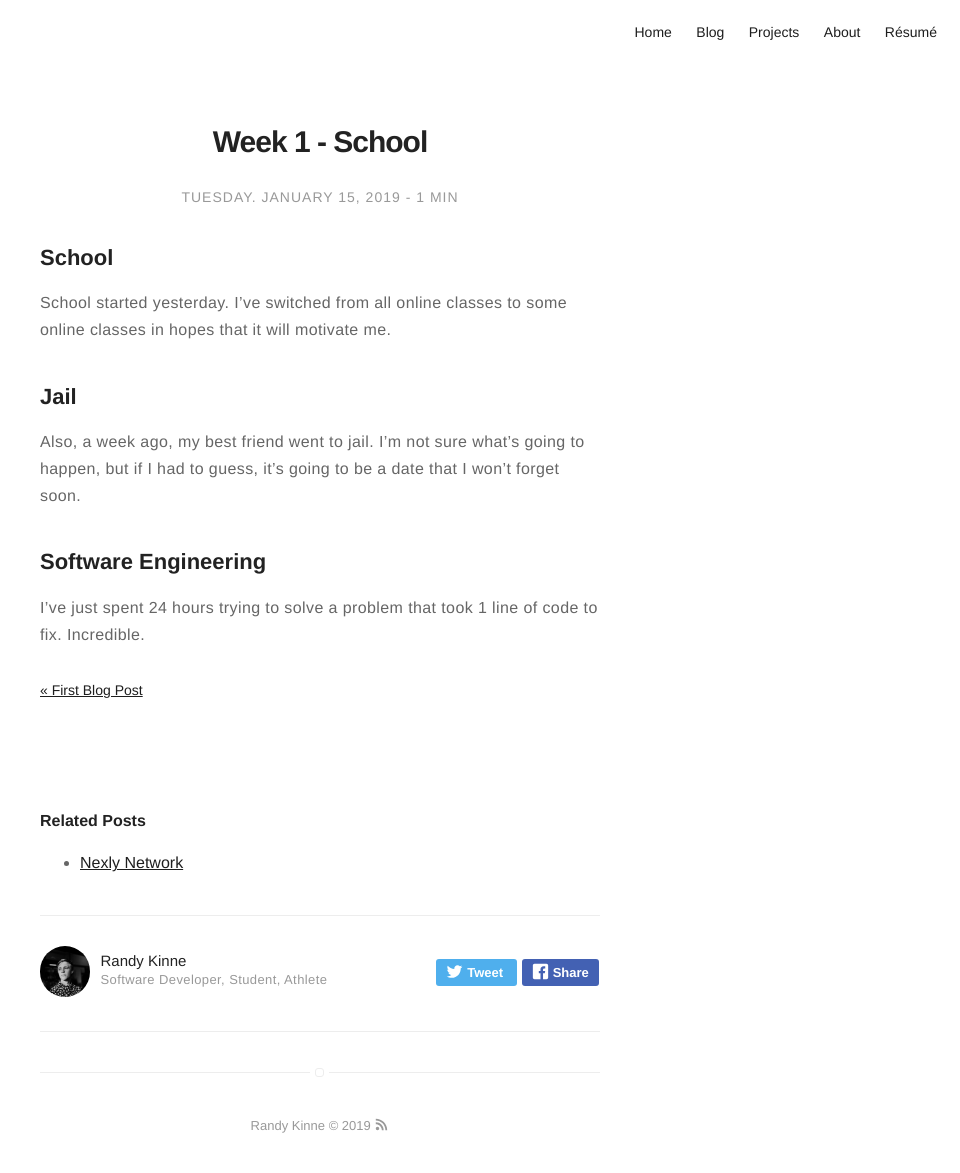
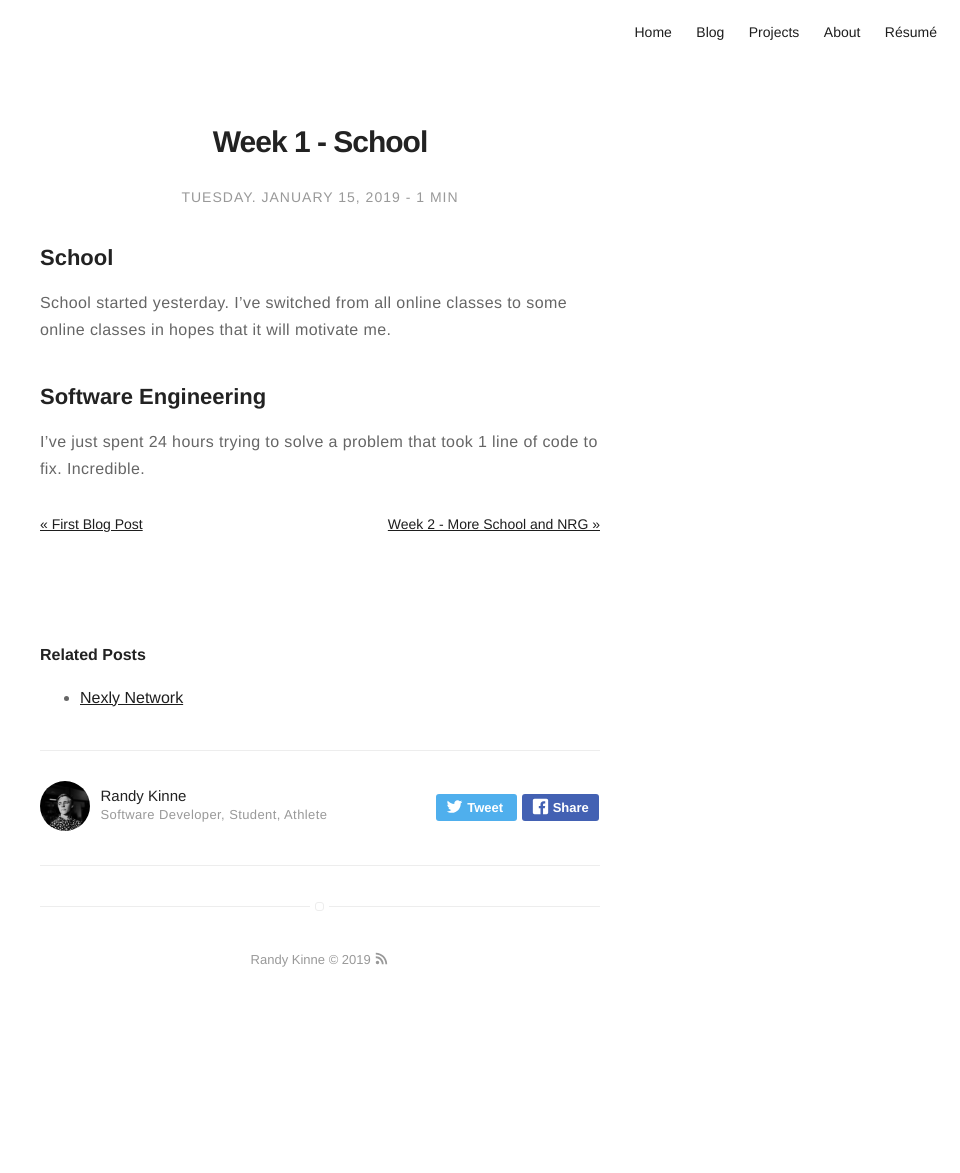
Before and after one commit to randykinne/randykinne.dev, a Jekyll site: the page built from _posts/2019-01-15-blog-post.markdown, in a window 1280 px wide. Shown: the whole page, without its empty margins (320-1280 px from the left). Built offline with Jekyll 4.4.1, drawn with Linux system fonts in a browser that asks for light colours; after the commit the page ends 1007 px from its top, so only the background shows below that.

Commit message:
Week of January 22 blog post

```diff
--- a/_posts/2019-01-15-blog-post.markdown
+++ b/_posts/2019-01-15-blog-post.markdown
@@ -9,17 +9,13 @@ tag:
 star: true
 category: blog
 author: randykinne
-description: School and Jail
+description: School
 ---
 
 ## School
 
 School started yesterday. I've switched from all online classes to some online classes in hopes that it will motivate me.
 
-## Jail
-
-Also, a week ago, my best friend went to jail. I'm not sure what's going to happen, but if I had to guess, it's going to be a date that I won't forget soon.
-
 ## Software Engineering
 
 I've just spent 24 hours trying to solve a problem that took 1 line of code to fix. Incredible.
```
Also changed, not shown: _posts/2019-01-22-blog-post.md (added, +25 -0 lines).
